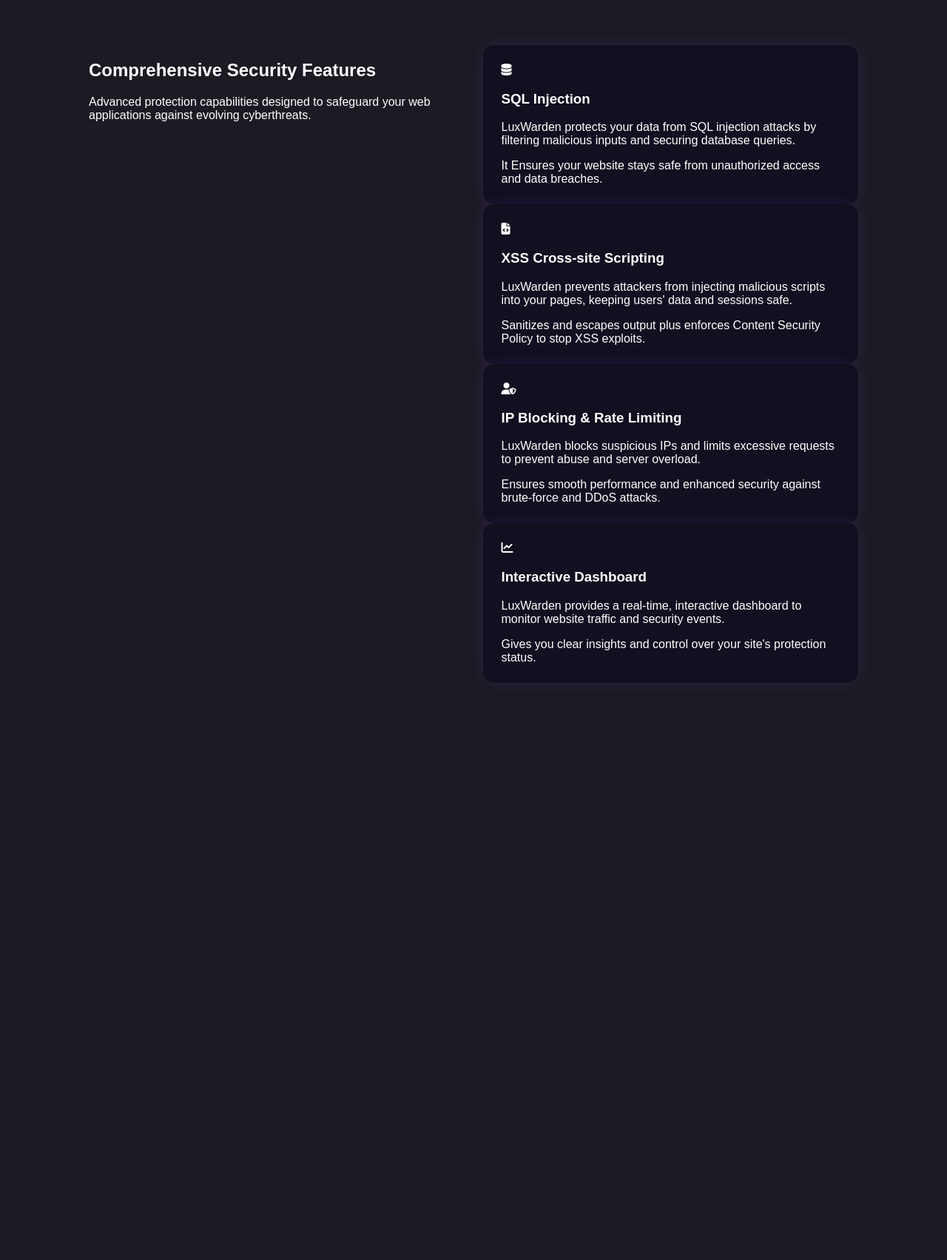
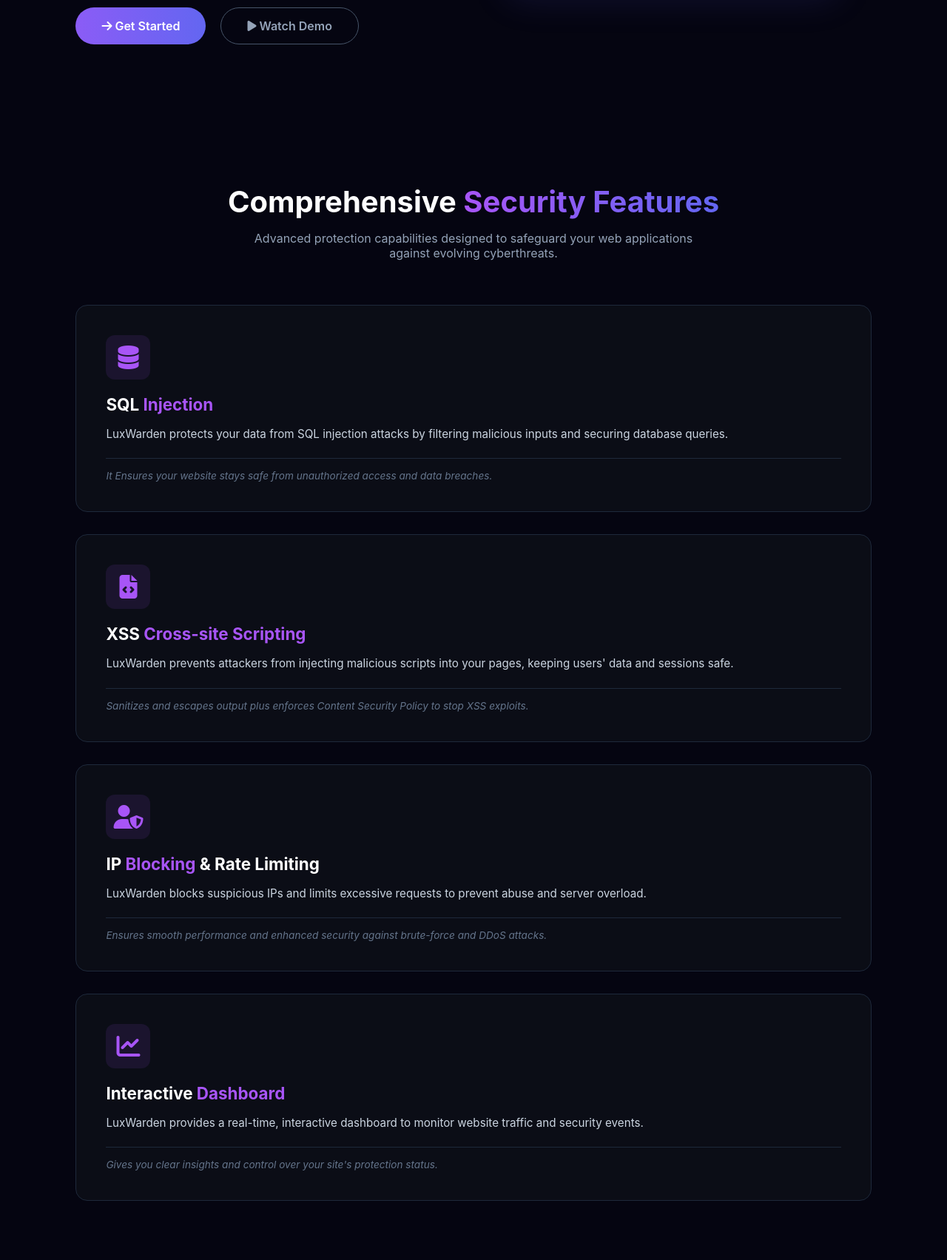
Before and after one commit to matinpatel17/LuxWarden, a Flask app: page / in a window 1280 px wide. Shown: the part 549-2252 px from the top of the page at 74% size. Before the commit the page ends 1474 px from the top, so only its background shows below. Run offline with Flask 3, Linux system fonts and the light colour scheme.

Commit message:
Update style.css

```diff
--- a/static/style.css
+++ b/static/style.css
@@ -1,113 +1,318 @@
-body {
+/* --- Global Resets --- */
+* {
     margin: 0;
-    background: #1b1b23;
-    color: white;
-    font-family: Arial, sans-serif;
+    padding: 0;
+    box-sizing: border-box;
+    font-family: 'Inter', sans-serif;
 }
 
-/* NAVBAR */
+body {
+    background-color: #050511; /* Deep Navy Black */
+    color: #ffffff;
+    overflow-x: hidden;
+}
+
+/* --- Utilities --- */
+.gradient-text {
+    background: linear-gradient(90deg, #a855f7, #6366f1); /* Purple to Indigo */
+    background-clip: text;
+    -webkit-text-fill-color: transparent;
+    font-weight: 700;
+}
+
+.highlight {
+    color: #a855f7;
+}
+
+/* --- Navbar --- */
 .navbar {
     display: flex;
     justify-content: space-between;
-    padding: 25px 60px;
     align-items: center;
+    padding: 20px 8%;
+    background: transparent;
 }
 
-.navbar ul {
-    list-style: none;
+.logo {
     display: flex;
+    align-items: center;
+    gap: 10px;
+    font-size: 1.5rem;
+    font-weight: 700;
+}
+
+.logo-icon {
+    font-size: 2rem;
+    background: linear-gradient(135deg, #fff, #a855f7);
+    background-clip: text;
+    -webkit-text-fill-color: transparent;
+}
+
+.nav-links a {
+    color: #cbd5e1;
+    text-decoration: none;
+    margin: 0 20px;
+    transition: color 0.3s;
+}
+
+.nav-links a:hover {
+    color: #fff;
+}
+
+.auth-buttons {
+    display: flex;
+    gap: 15px;
+}
+
+.btn-signin, .btn-register {
+    text-decoration: none;
+    padding: 10px 25px;
+    border-radius: 5px;
+    font-weight: 600;
+    font-size: 0.9rem;
+    transition: transform 0.2s;
+}
+
+.btn-signin {
+    background-color: #6366f1;
+    color: white;
+}
+
+.btn-register {
+    background-color: #fff;
+    color: #0f172a;
+}
+
+.btn-signin:hover, .btn-register:hover {
+    transform: translateY(-2px);
+    box-shadow: 0 4px 15px rgba(99, 102, 241, 0.4);
+}
+
+/* --- Hero Section --- */
+.hero {
+    display: flex;
+    align-items: center;
+    justify-content: space-between;
+    padding: 80px 8%;
+    min-height: 80vh;
+}
+
+.hero-content {
+    flex: 1;
+    max-width: 600px;
+}
+
+.hero-content h1 {
+    font-size: 3.5rem;
+    line-height: 1.2;
+    margin-bottom: 20px;
+}
+
+.hero-desc {
+    color: #94a3b8;
+    font-size: 1.1rem;
+    line-height: 1.6;
+    margin-bottom: 40px;
+}
+
+.hero-btns {
+    display: flex;
+    gap: 20px;
+}
+
+.btn-primary {
+    background: linear-gradient(90deg, #8b5cf6, #6366f1);
+    color: white;
+    border: none;
+    padding: 14px 35px;
+    border-radius: 30px;
+    font-size: 1rem;
+    font-weight: 600;
+    cursor: pointer;
+    transition: transform 0.3s, box-shadow 0.3s;
+}
+
+.btn-secondary {
+    background: transparent;
+    color: #94a3b8;
+    border: 1px solid #475569;
+    padding: 14px 35px;
+    border-radius: 30px;
+    font-size: 1rem;
+    font-weight: 600;
+    cursor: pointer;
+    transition: all 0.3s;
+}
+
+.btn-primary:hover {
+    transform: scale(1.05);
+    box-shadow: 0 0 20px rgba(139, 92, 246, 0.5);
+}
+
+.btn-secondary:hover {
+    border-color: #fff;
+    color: #fff;
+}
+
+/* Hero Image Area (Simulated Shield) */
+.hero-image {
+    flex: 1;
+    display: flex;
+    justify-content: center;
+    align-items: center;
+    position: relative;
+}
+
+.image-wrapper {
+    width: 450px;
+    height: 300px;
+    background: #0f111a;
+    border: 1px solid #334155;
+    border-radius: 20px;
+    position: relative;
+    overflow: hidden;
+    display: flex;
+    justify-content: center;
+    align-items: center;
+    box-shadow: 0 0 50px rgba(99, 102, 241, 0.15);
+}
+
+.shield-overlay i {
+    font-size: 8rem;
+    background: linear-gradient(180deg, #d946ef, #6366f1);
+    background-clip: text;
+    -webkit-text-fill-color: transparent;
+    filter: drop-shadow(0 0 20px rgba(99, 102, 241, 0.6));
+    animation: float 3s ease-in-out infinite;
+}
+
+@keyframes float {
+    0% { transform: translateY(0px); }
+    50% { transform: translateY(-15px); }
+    100% { transform: translateY(0px); }
+}
+
+/* --- Features Section --- */
+.features {
+    padding: 80px 8%;
+    background-color: #050511;
+}
+
+.features-header {
+    text-align: center;
+    margin-bottom: 60px;
+}
+
+.features-header h2 {
+    font-size: 2.5rem;
+    margin-bottom: 15px;
+}
+
+.features-header p {
+    color: #94a3b8;
+    max-width: 600px;
+    margin: 0 auto;
+}
+
+.features-grid {
+    display: grid;
+    grid-template-columns: repeat(auto-fit, minmax(550px, 1fr));
     gap: 30px;
 }
 
-.navbar li {
-    cursor: pointer;
-    opacity: 0.8;
+/* Feature Cards & Hover Effects */
+.feature-card {
+    background: #0b0d16;
+    border: 1px solid #1e293b;
+    border-radius: 16px;
+    padding: 40px;
+    transition: all 0.3s ease;
+    cursor: default;
+    position: relative;
+    overflow: hidden;
 }
 
-.purple {
-    color: #a349ff;
+.feature-card:hover {
+    transform: translateY(-10px); /* Lift effect */
+    border-color: #6366f1; /* Purple border on hover */
+    box-shadow: 0 20px 40px rgba(0, 0, 0, 0.5);
 }
 
-.btn-outline {
-    background: transparent;
-    border: 1px solid #a349ff;
-    color: #a349ff;
-    padding: 6px 18px;
-    border-radius: 8px;
-    margin-left: 15px;
+/* Add a subtle glow inside the card on hover */
+.feature-card::before {
+    content: '';
+    position: absolute;
+    top: 0;
+    left: 0;
+    width: 100%;
+    height: 100%;
+    background: radial-gradient(circle at top right, rgba(99, 102, 241, 0.1), transparent 40%);
+    opacity: 0;
+    transition: opacity 0.3s;
 }
 
-.btn-filled {
-    background: #a349ff;
-    border: none;
-    padding: 7px 20px;
-    border-radius: 8px;
-    color: white;
-    margin-left: 10px;
+.feature-card:hover::before {
+    opacity: 1;
 }
 
-/* HERO SECTION */
-.hero {
+.icon-box {
+    font-size: 2rem;
+    color: #a855f7;
+    margin-bottom: 20px;
+    background: rgba(168, 85, 247, 0.1);
+    width: 60px;
+    height: 60px;
     display: flex;
+    align-items: center;
     justify-content: center;
-    padding: 80px;
-    gap: 80px;
-    align-items: center;
+    border-radius: 12px;
 }
 
-.hero-text {
-    max-width: 520px;
+.feature-card h3 {
+    font-size: 1.4rem;
+    margin-bottom: 15px;
 }
 
-.hero-text h1 {
-    font-size: 42px;
-    line-height: 1.3;
+.feature-card p {
+    color: #cbd5e1;
+    font-size: 0.95rem;
+    line-height: 1.6;
+    margin-bottom: 20px;
 }
 
-.subtext {
-    margin-top: 15px;
-    opacity: 0.85;
+.sub-note {
+    display: block;
+    color: #64748b;
+    font-size: 0.85rem;
+    font-style: italic;
+    border-top: 1px solid #1e293b;
+    padding-top: 15px;
 }
 
-.hero-buttons {
-    margin-top: 25px;
+/* Mobile Responsiveness */
+@media (max-width: 768px) {
+    .navbar {
+        padding: 20px;
+        flex-direction: column;
+        gap: 20px;
     }
 
-.btn-primary {
-    background: #a349ff;
-    color: white;
-    padding: 10px 25px;
-    border-radius: 8px;
-    border: none;
-    font-size: 16px;
-    margin-right: 10px;
+    .hero {
+        flex-direction: column;
+        text-align: center;
+        padding-top: 40px;
     }
 
-/* SECTION TITLE */
-.section-title {
-    text-align: center;
-    font-size: 36px;
-    margin-top: 60px;
+    .hero-content h1 {
+        font-size: 2.5rem;
     }
 
-.section-sub {
-    text-align: center;
-    margin-top: 10px;
-    opacity: 0.7;
+    .hero-btns {
+        justify-content: center;
     }
 
-/* FEATURE CARDS */
-.features {
-    margin-top: 60px;
-    display: grid;
-    grid-template-columns: repeat(2, 1fr);
-    gap: 25px;
-    padding: 0 120px 100px;
+    .image-wrapper {
+        margin-top: 50px;
+        width: 100%;
     }
-
-.feature-card {
-    background: #101020;
-    padding: 25px;
-    border-radius: 15px;
-    box-shadow: 0 0 20px rgba(160, 60, 255, 0.15);
 }
```
Lines whose indentation alone changed are shown as unchanged.
